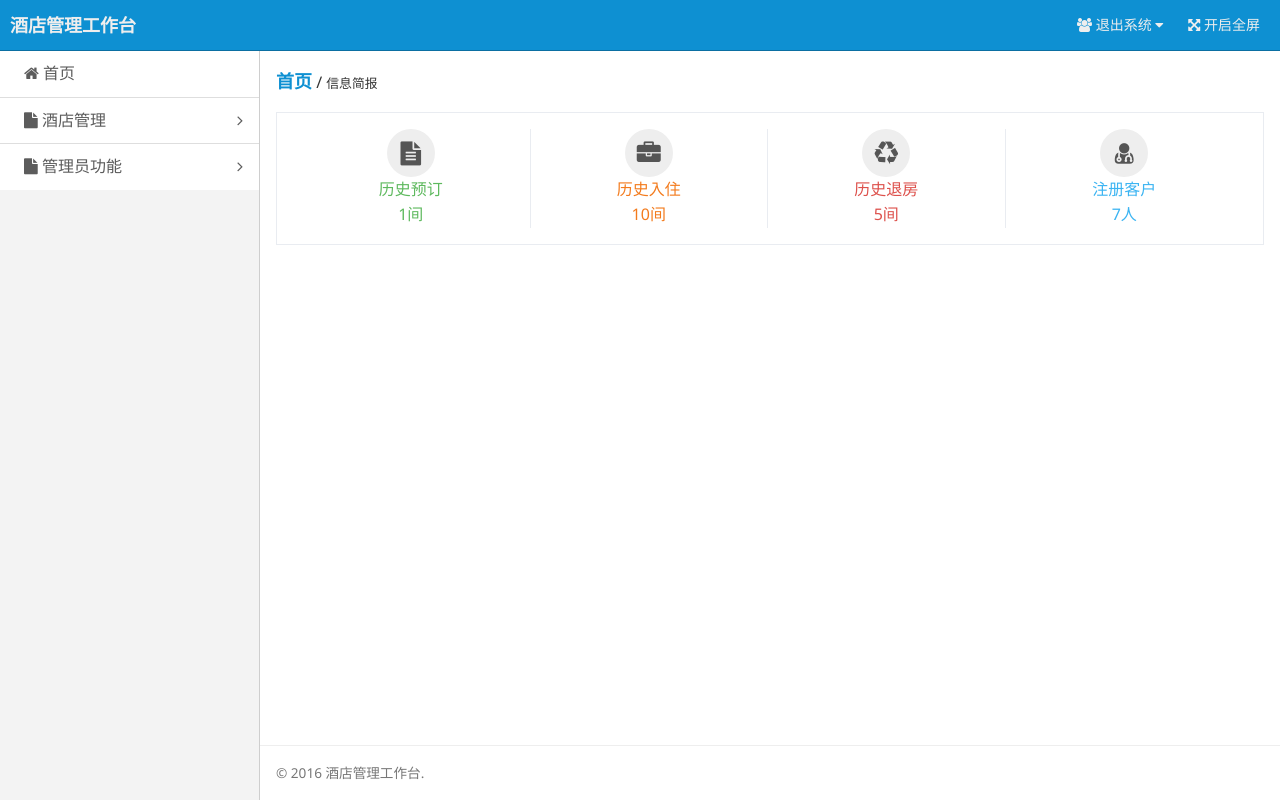
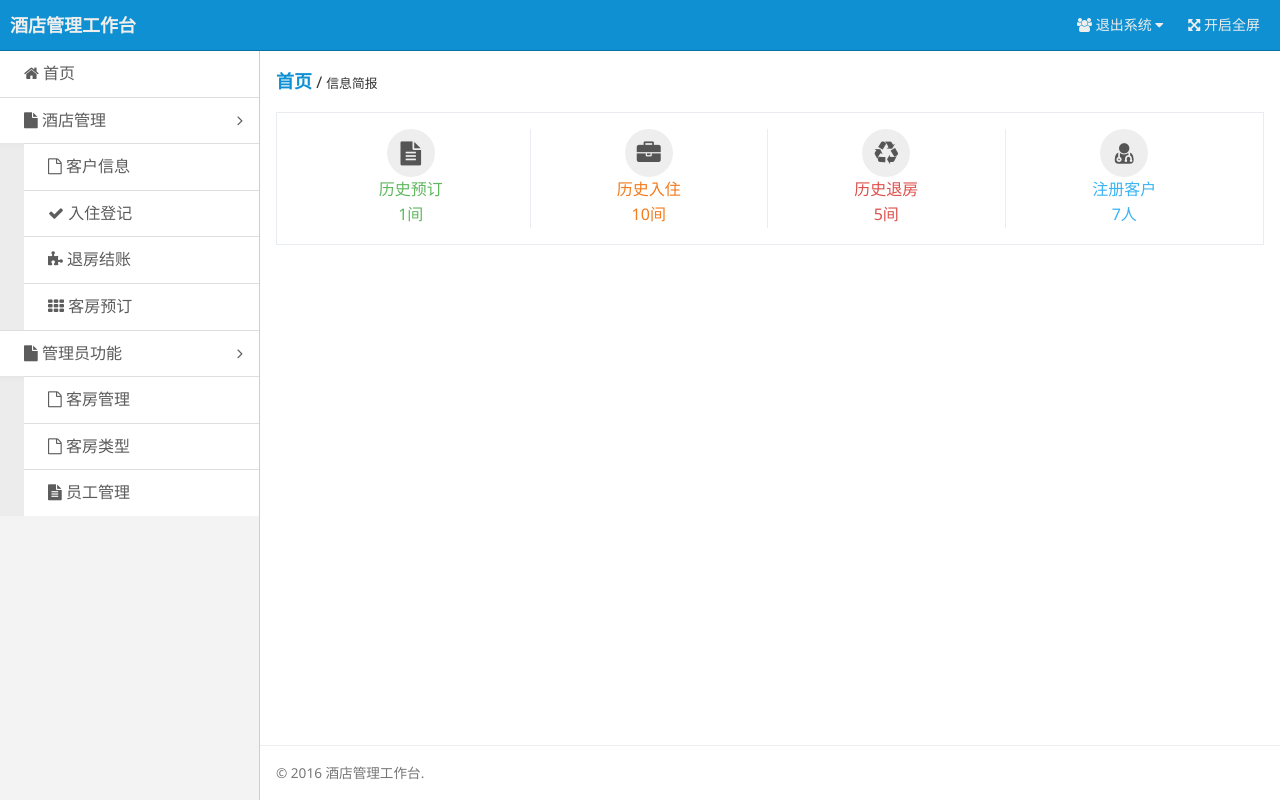
Before and after one commit to githubahutys/php-project-one, a PHP site: page /admin.php in a window 1280 px wide. Run offline with PHP 8.4, Linux system fonts and the light colour scheme; a user stored in the database is signed in; data comes from the database, SQL or seed files in the repository.

Commit message:
admin.php menue keeps expand

```diff
--- a/template/layout.php
+++ b/template/layout.php
@@ -52,7 +52,7 @@ if (!defined('InternalAccess')) exit('error: 403 Access Denied');
                 <li><a href="admin.php"><span class="am-icon-home"></span> 首页</a></li>
                 <li class="admin-parent">
                     <a class="am-cf" data-am-collapse="{target: '#collapse-nav'}"><span class="am-icon-file"></span> 酒店管理 <span class="am-icon-angle-right am-fr am-margin-right"></span></a>
-                    <ul class="am-list  admin-sidebar-sub am-collapse  " id="collapse-nav">
+                    <ul class="am-list  admin-sidebar-sub" id="collapse-nav">
                         <li><a href="customer.php"><span class="am-icon-file-o"></span> 客户信息</a></li>
                         <li><a href="checkin.php" class="am-cf"><span class="am-icon-check"></span> 入住登记</a></li>
                         <li><a href="checkout.php"><span class="am-icon-puzzle-piece"></span> 退房结账</a></li>
@@ -65,7 +65,7 @@ if (!defined('InternalAccess')) exit('error: 403 Access Denied');
                         <<<ADMIN
                                   <li class="admin-parent">
                                 <a class="am-cf" data-am-collapse="{target: '#collapse-nav-admin'}"><span class="am-icon-file"></span> 管理员功能 <span class="am-icon-angle-right am-fr am-margin-right"></span></a>
-                                <ul class="am-list admin-sidebar-sub am-collapse" id="collapse-nav-admin">
+                                <ul class="am-list admin-sidebar-sub" id="collapse-nav-admin">
                                     <li><a href="room.php"><span class="am-icon-file-o"></span> 客房管理</a></li>
                                     <li><a href="type.php"><span class="am-icon-file-o"></span> 客房类型</a></li>
                                     <li><a href="staff.php"><span class="am-icon-file-text"></span> 员工管理</a></li>
```
